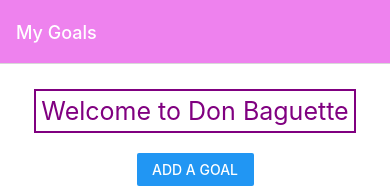
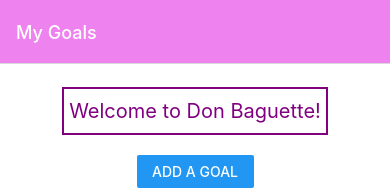
Before and after one commit to haoniu08/mobile2024fall-HN, a React Native app: screen / in a window 390 px wide. Shown: the top 190 px of the page. Built offline with nearby package versions, Linux system fonts and the light colour scheme; no server answers; the database is empty.

Commit message:
updated header styling for horizontal screens

```diff
--- a/app.json
+++ b/app.json
@@ -3,7 +3,7 @@
     "name": "Mobile2024-HN",
     "slug": "Mobile2024-HN",
     "version": "1.0.0",
-    "orientation": "portrait",
+    "orientation": "default",
     "icon": "./assets/icon.png",
     "userInterfaceStyle": "light",
     "splash": {
--- a/components/Header.js
+++ b/components/Header.js
@@ -1,11 +1,19 @@
-import { StyleSheet, Text, View } from 'react-native'
+import { StyleSheet, Text, View, useWindowDimensions } from 'react-native'
 import React from 'react'
+import { Dimensions } from "react-native";
+const windowWidth = Dimensions.get("window").width;
+const windowHeight = Dimensions.get("window").height;
 
 // prop needs to be received here (destructured), children needs not, only for example
 export default function Header({name, children}) {
+  const { width, height } = useWindowDimensions();
   return (
     <View>
-      <Text style={styles.textStyle}>Welcome to {name}</Text>
+      <Text
+        style={[styles.textStyle, { paddingVertical: height < 415 ? 0 : 10 }]}
+      >
+        Welcome to {name}!
+      </Text>
         {children}
     </View>
   )
@@ -14,7 +22,7 @@ export default function Header({name, children}) {
 const styles = StyleSheet.create({
   textStyle: {
     color: 'purple',
-    fontSize: 25,
+    fontSize: windowWidth < 400 ? 20 : 26,
     borderColor: 'purple',
     borderWidth: 2,
     padding: 5,
```
